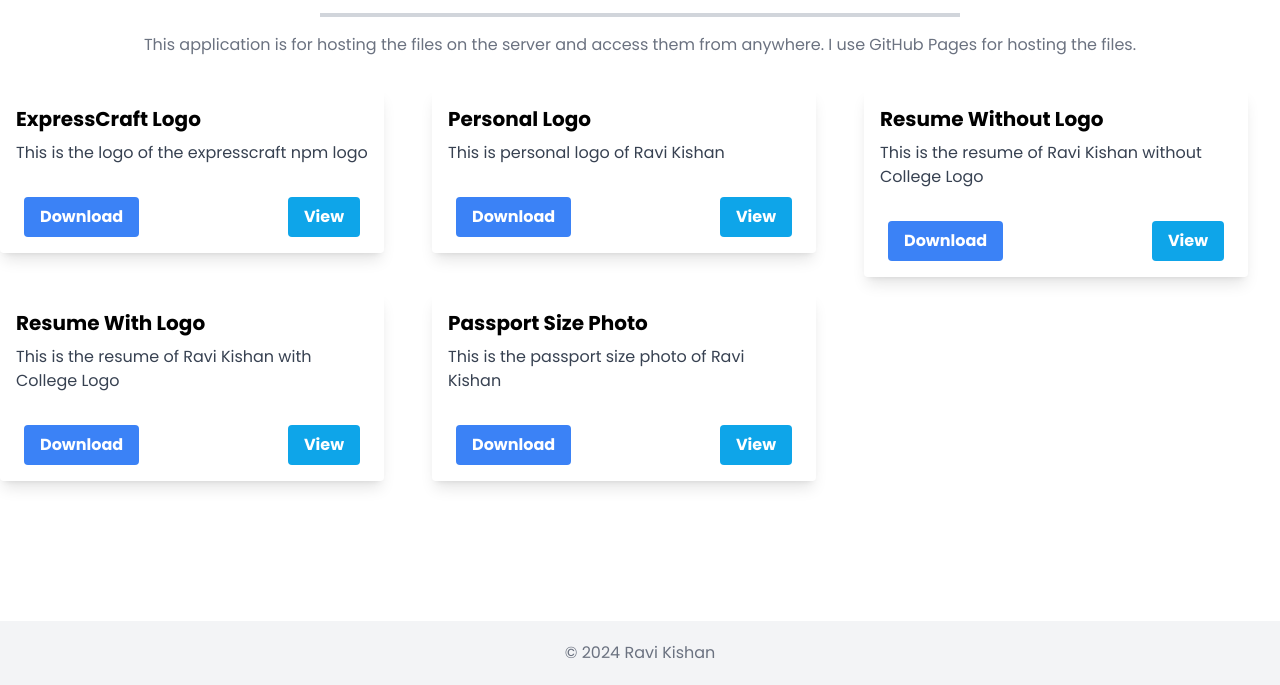
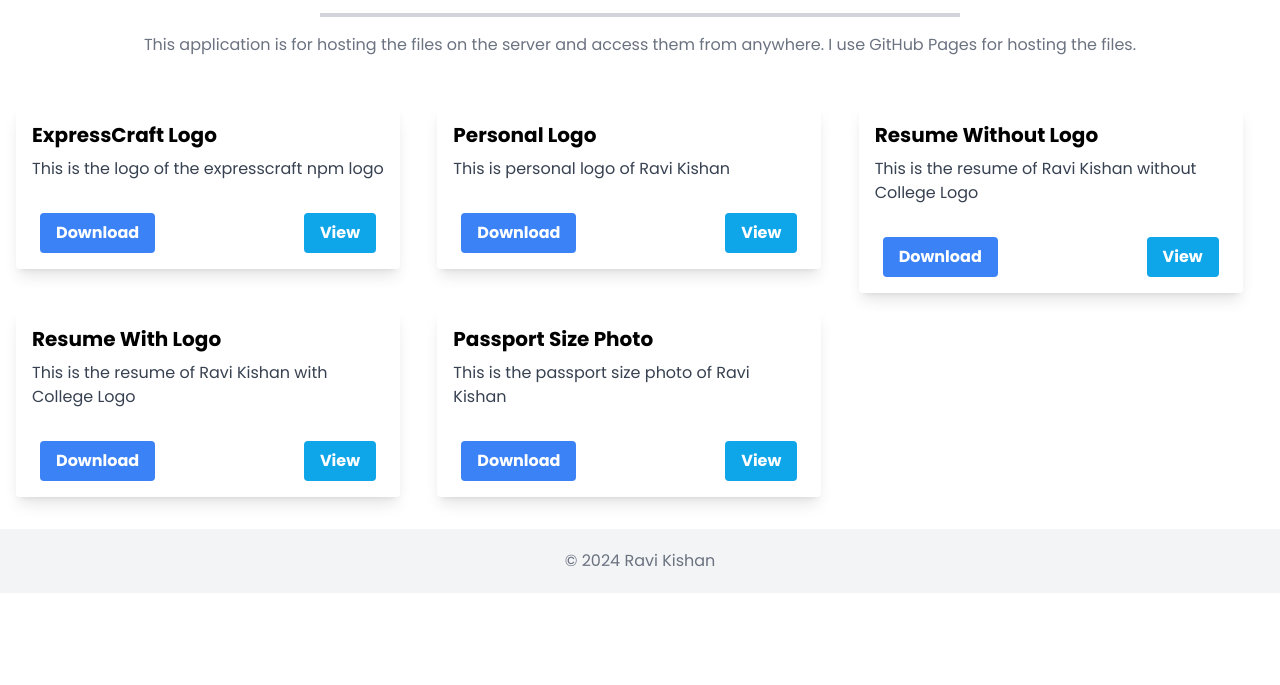
Before and after one commit to Ravikisha/ravikisha.github.io, a plain HTML site: page index.html in a window 1280 px wide. Shown: the part 115-800 px from the top of the page. Drawn offline with nearby package versions, Linux system fonts and the light colour scheme.

Commit message:
Fix Footer and Style

```diff
--- a/index.html
+++ b/index.html
@@ -30,7 +30,7 @@
           </p>
         </div>
       </div>
-      <div class="grid grid-cols-1 md:grid-cols-2 lg:grid-cols-3 gap-4 mt-8">
+      <div class="grid grid-cols-1 md:grid-cols-2 lg:grid-cols-3 gap-4 mt-8 mx-auto p-4">
         <download-card
           title="ExpressCraft Logo"
           description="This is the logo of the expresscraft npm logo"
@@ -59,7 +59,7 @@
       </div>
     </div>
     <div
-      class="flex justify-center items-center h-16 bg-gray-100 w-full mt-4 fixed bottom-0"
+      class="flex justify-center items-center h-16 bg-gray-100 w-full mt-4"
     >
       <p class="text-gray-500">© 2024 Ravi Kishan</p>
     </div>
```
